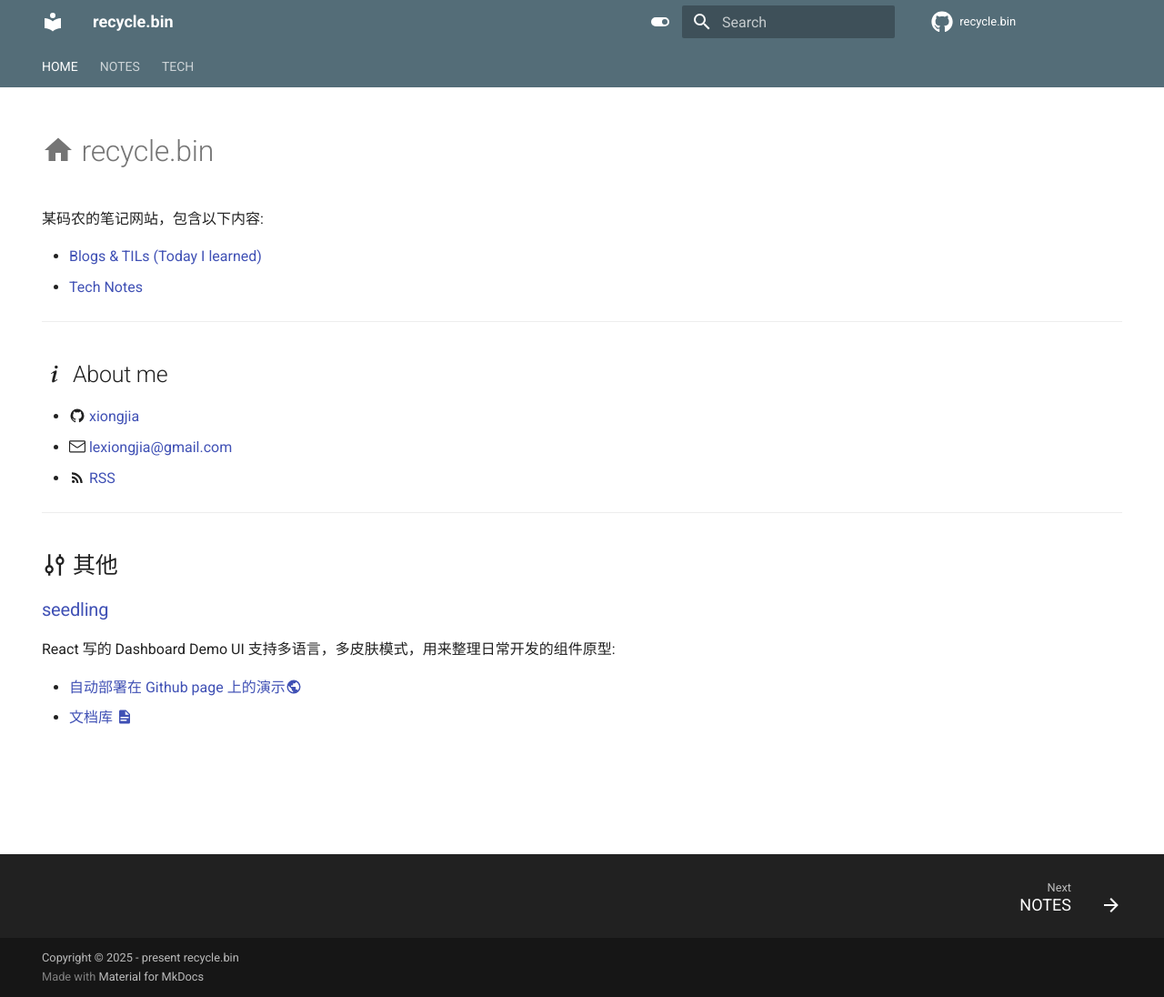
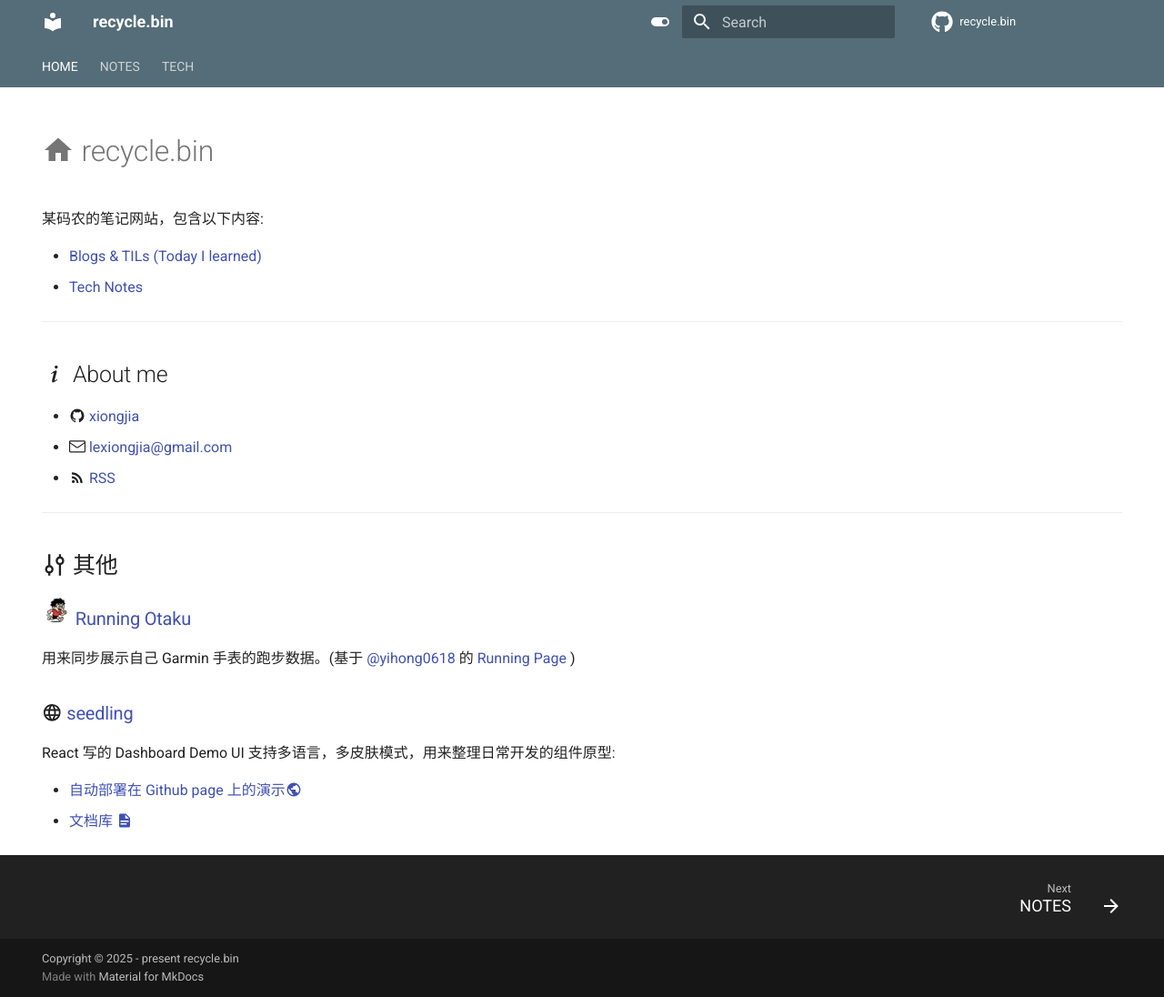
Before and after one commit to xiongjia/xiongjia.github.com, an MkDocs documentation site: the page built from docs/index.md, in a window 1280 px wide and 1096 px high. Shown: the whole window at 91% size. Built offline with MkDocs 1.6.1 and Material for MkDocs 9.7.7, drawn with Linux system fonts in a browser that asks for light colours; comment, search, counter and statistics services are not loaded.

Commit message:
updating index for running page

```diff
--- a/docs/index.md
+++ b/docs/index.md
@@ -25,7 +25,12 @@
 
 ## :material-tune-vertical-variant: 其他
 
-### [seedling](https://xiongjia.github.io/seedling/){:target="\_blank"}
+### ![Running Otaku](asserts/running-otaku.png) [Running Otaku](https://xiongjia.github.io/running_page/){:target="\_blank"}
+
+用来同步展示自己 Garmin 手表的跑步数据。(基于 [@yihong0618](https://github.com/yihong0618){:target="\_blank"} 的 [Running Page](https://github.com/yihong0618/running_page){:target="\_blank"} )
+
+### :material-web: [seedling](https://xiongjia.github.io/seedling/){:target="\_blank"}
+
 React 写的 Dashboard Demo UI 支持多语言，多皮肤模式，用来整理日常开发的组件原型:
 
 - [自动部署在 Github page 上的演示:material-earth:](https://xiongjia.github.io/seedling/){:target="\_blank"}
```
Also changed, not shown: docs/asserts/running-otaku.png (added), mkdocs.yml (line endings or trailing spaces).
